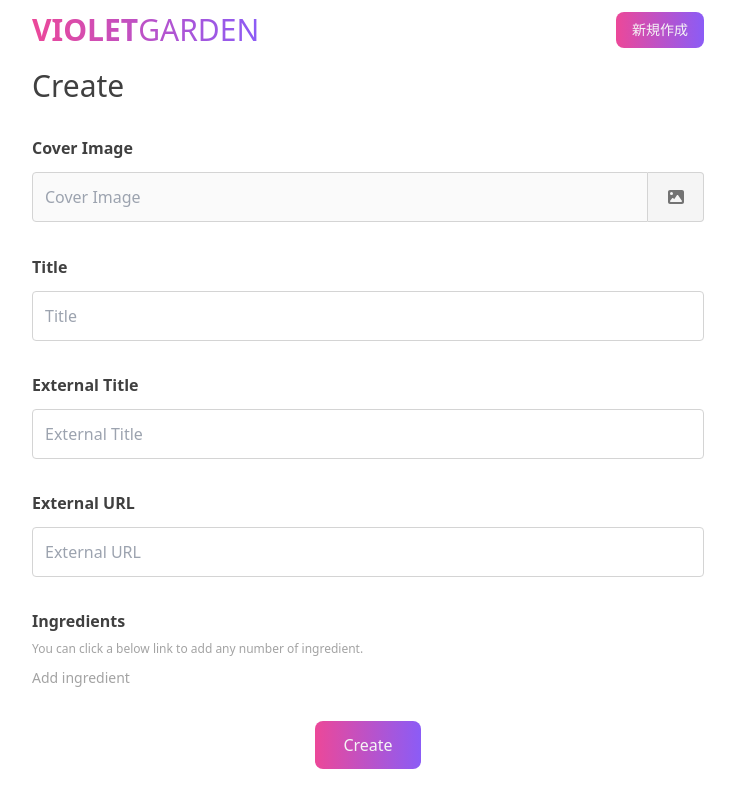
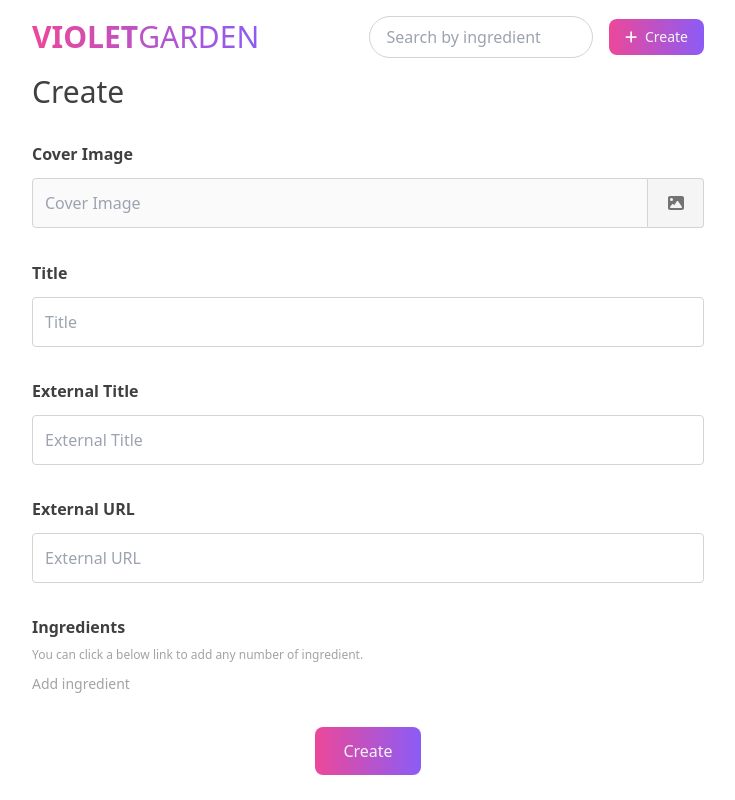
Before and after one commit to whitia/kitchen-note-front, a Next.js app: page /recipes/new in a window 1280 px wide. Shown: the whole page, without its empty margins (272-1007 px from the left). Built offline with nearby package versions, Linux system fonts and the light colour scheme.

Commit message:
Fix header

```diff
--- a/components/header.tsx
+++ b/components/header.tsx
@@ -1,19 +1,27 @@
 import Link from 'next/link'
+import Search from './search'
+import { FontAwesomeIcon } from "@fortawesome/react-fontawesome"
+import { faPlus } from '@fortawesome/free-solid-svg-icons'
 
 const Header = () => {
   const title = process.env.NEXT_PUBLIC_SITE_TITLE
   const titleSplit = title?.split(' ')
   return (
     <>
-      <div className="container mx-auto max-w-2xl flex justify-between items-end mt-3 mb-5">
+      <div className="container mx-auto max-w-full md:max-w-2xl flex justify-between items-center my-4">
         <Link href='/recipes'>
-          <a className="text-3xl bg-clip-text text-transparent bg-gradient-to-r from-pink-500 to-violet-500">
+          <a className="text-3xl bg-clip-text text-transparent bg-gradient-to-r from-pink-500 to-violet-500 hover:text-transparent hover:from-pink-600 hover:to-violet-600">
             <span className="font-semibold">{titleSplit && titleSplit[0]}</span>
             <span className="font-extralight">{titleSplit && titleSplit[1]}</span>
           </a>
         </Link>
+        <div className="basis-1/3 ml-auto mr-4"><Search /></div>
         <Link href='/recipes/new'>
-          <a className="btn py-2 px-4 text-sm">新規作成</a>
+          <a className="btn py-2 px-4 text-sm">
+            <FontAwesomeIcon icon={faPlus} />
+            &nbsp;
+            Create
+          </a>
         </Link>
       </div>
     </>
```
